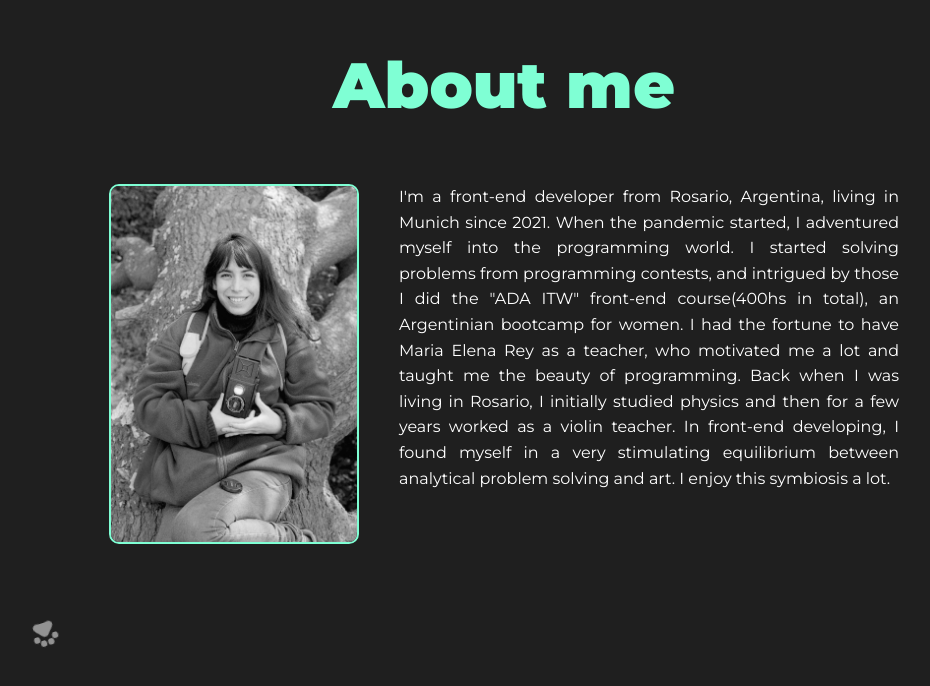
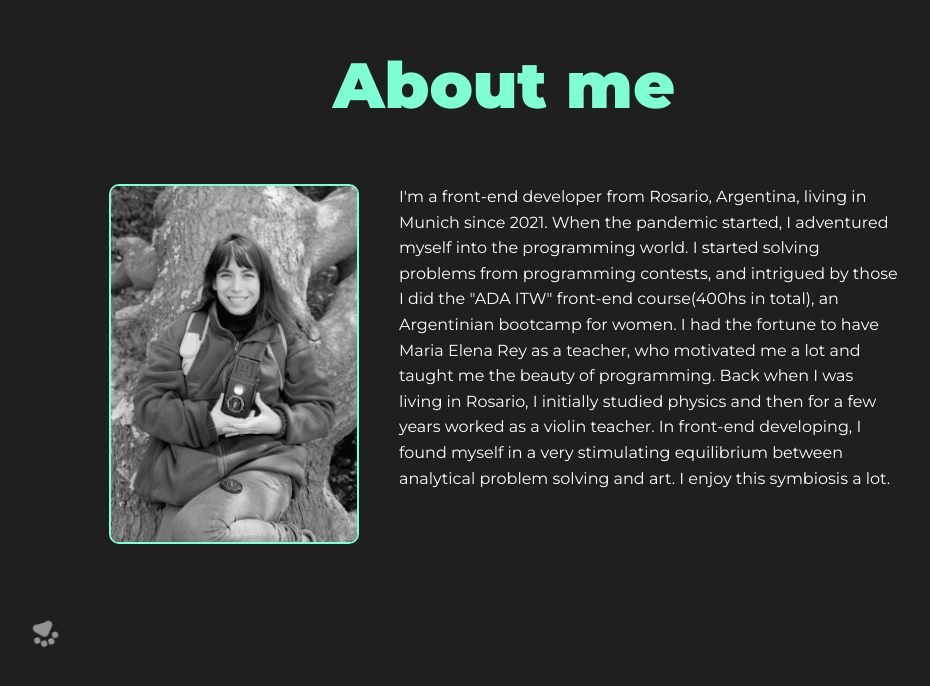
Before and after one commit to Celinesco/celinesco-page, a React (Create React App) app: page / in a window 1280 px wide. Shown: the part 2312-2998 px from the top of the page, without its empty margins (241-1171 px from the left). Built offline with nearby package versions, Linux system fonts and the light colour scheme.

Commit message:
About me y Project card AM: Saco texto justificado PC:Cambio el color de fondo

```diff
--- a/src/components/About/About.scss
+++ b/src/components/About/About.scss
@@ -27,7 +27,6 @@
       max-width: 500px;
       line-height: 1.6;
       p {
-        text-align: justify;
         margin-bottom: 25px;
       }
     }
--- a/src/components/Projects/ProjectCard.scss
+++ b/src/components/Projects/ProjectCard.scss
@@ -18,7 +18,7 @@
         padding: 5em;
         border: 2px solid aquamarine;
         border-radius: 10px;
-        background-color: rgb(6, 22, 17);
+        background-color: rgb(17, 17, 17);
         perspective:500px
     }
     .card__project-front, .card__project-back {
```
